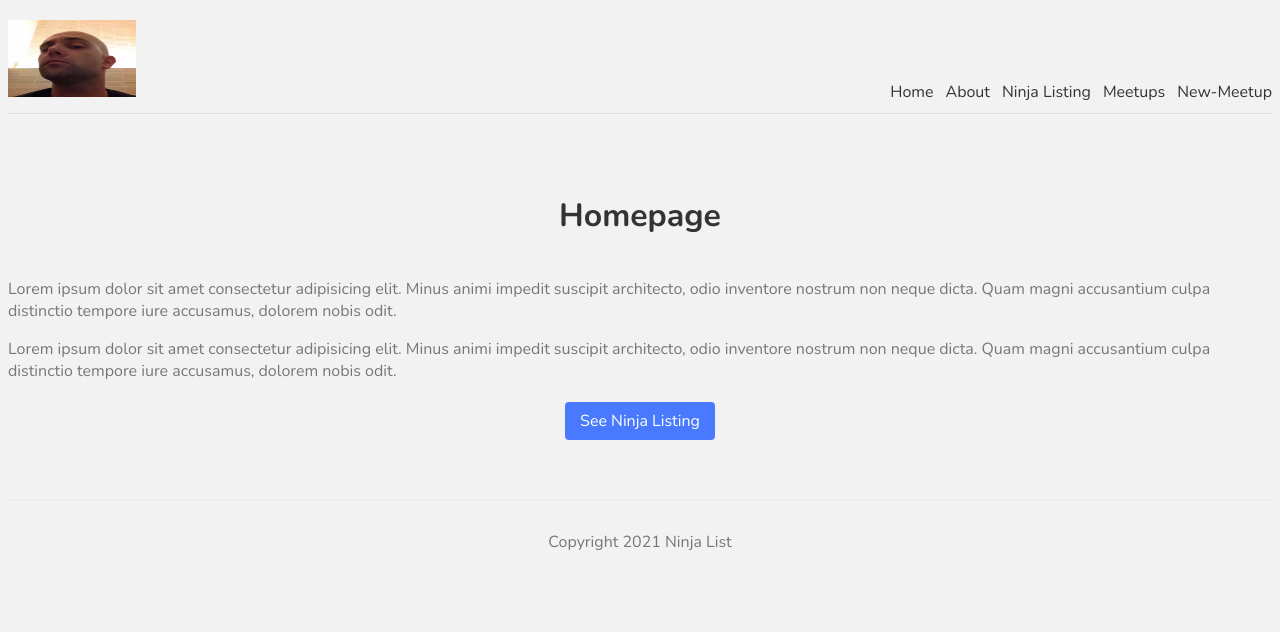
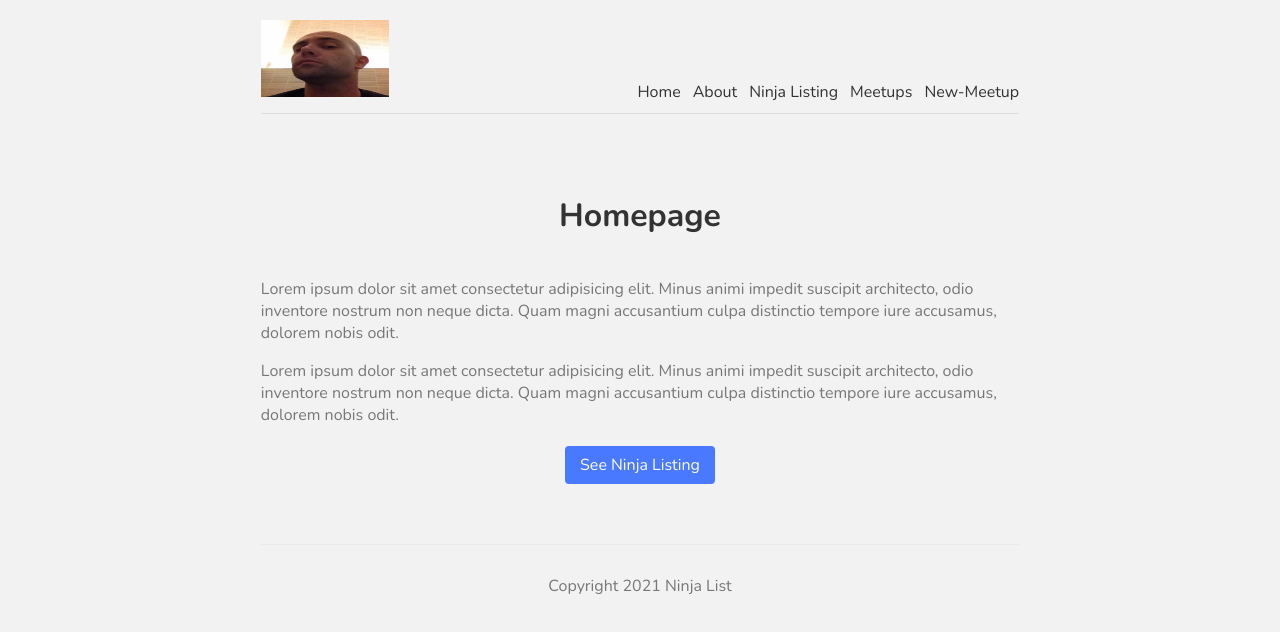
Before and after one commit to odedmo/mynext, a Next.js app: page / in a window 1280 px wide. Shown: the top 632 px of the page. Built offline with nearby package versions, Linux system fonts and the light colour scheme.

Commit message:
update style

```diff
--- a/components/layout/Layout.js
+++ b/components/layout/Layout.js
@@ -4,11 +4,11 @@ import classes from './Layout.module.css'
 
 const Layout = ({ children }) => {
   return (
-    <content className={classes.content}>
+    <div className={classes.content}>
       <Navbar />
       { children }
       <Footer />
-    </content>
+    </div>
   );
 }
 
--- a/components/meetups/MeetupDetails.module.css
+++ b/components/meetups/MeetupDetails.module.css
@@ -4,4 +4,5 @@
 
 .details img {
   width: 100%;
+  height: 20rem;
 }
```
